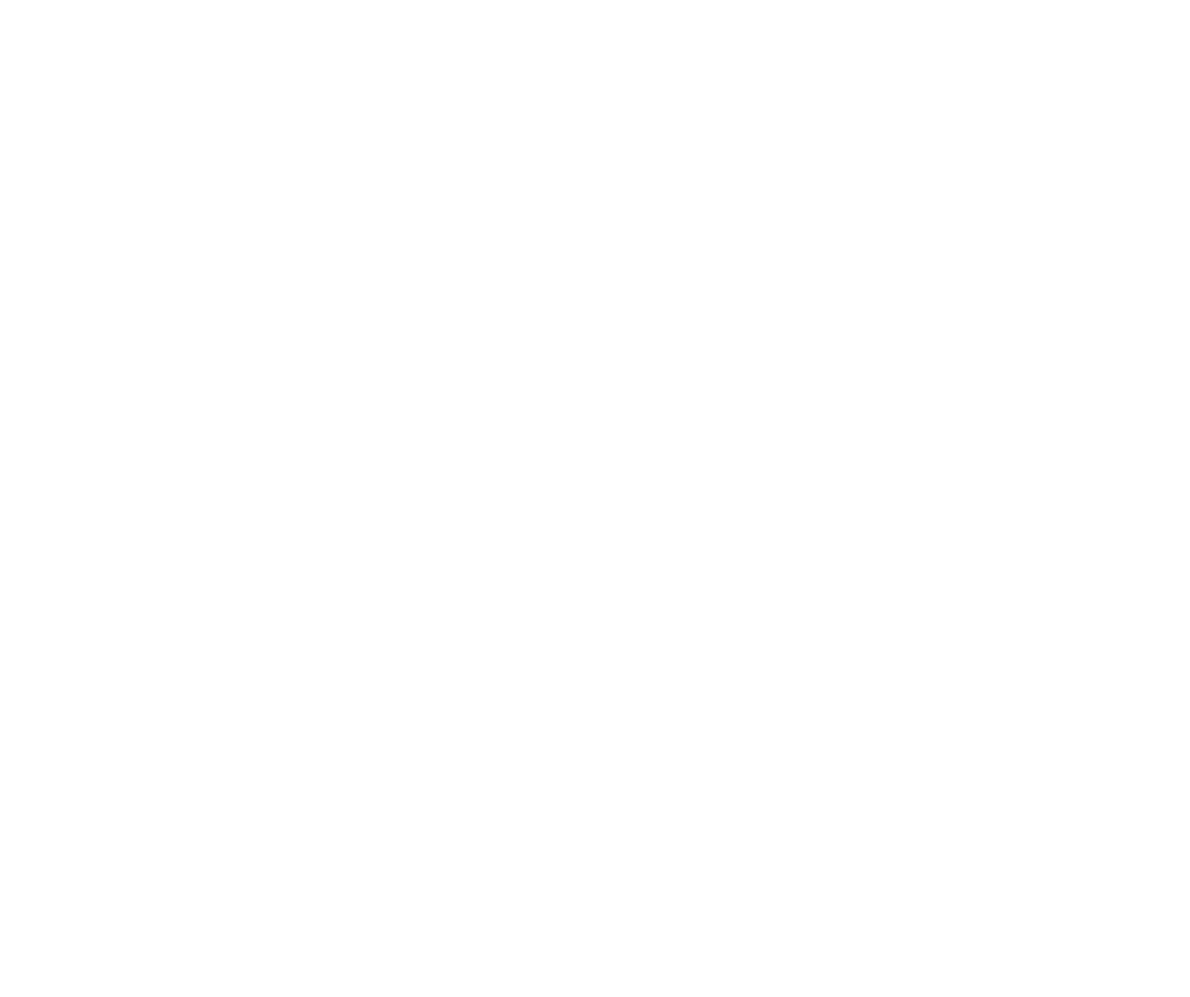
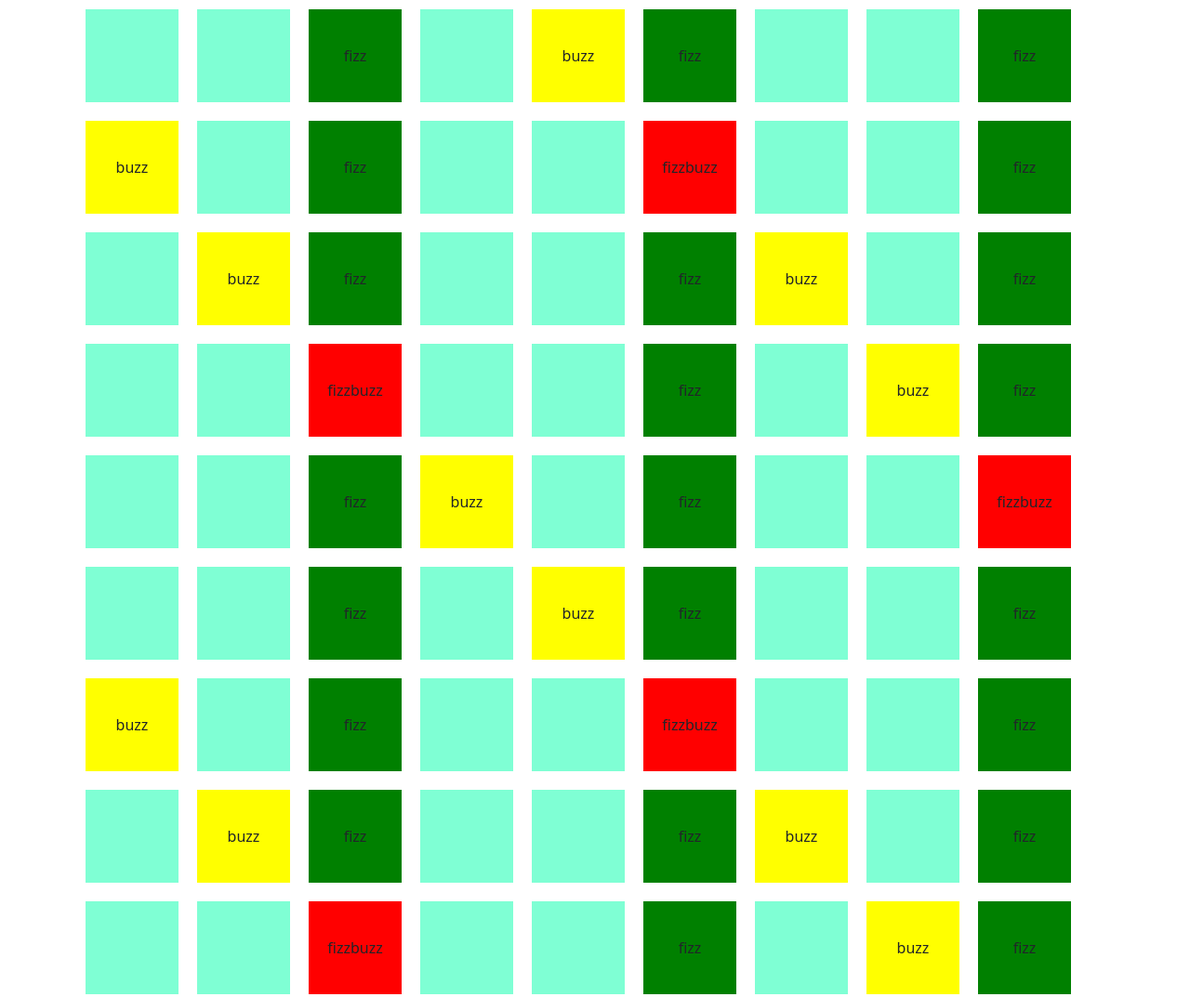
Before and after one commit to EmanueleDiLeo/js-fizzbuzz, a plain HTML site: page index.html in a window 1280 px wide. Shown: the top 1073 px of the page at 93% size. Before the commit the page ends 800 px from the top, so only its background shows below. Drawn offline with nearby package versions, Linux system fonts and the light colour scheme.

Commit message:
[ADD] : box fizz and buzz

```diff
--- a/css/style.css
+++ b/css/style.css
@@ -0,0 +1,22 @@
+.box{
+  display: flex;
+  width: 100px;
+  height: 100px;
+  justify-content: center;
+  align-items: center;
+  margin: 10px;
+  background-color: aquamarine;
+
+}
+
+.fizz{
+  background-color: green;
+}
+
+.buzz{
+  background-color: yellow;
+}
+
+.fizz-buzz{
+  background-color: red;
+}
--- a/index.html
+++ b/index.html
@@ -3,6 +3,9 @@
 <head>
   <meta charset="UTF-8">
   <meta name="viewport" content="width=device-width, initial-scale=1.0">
+
+  <link href="https://cdn.jsdelivr.net/npm/bootstrap@5.3.1/dist/css/bootstrap.min.css" rel="stylesheet" integrity="sha384-4bw+/aepP/YC94hEpVNVgiZdgIC5+VKNBQNGCHeKRQN+PtmoHDEXuppvnDJzQIu9" crossorigin="anonymous">
+  <script src="https://cdn.jsdelivr.net/npm/bootstrap@5.3.1/dist/js/bootstrap.bundle.min.js" integrity="sha384-HwwvtgBNo3bZJJLYd8oVXjrBZt8cqVSpeBNS5n7C8IVInixGAoxmnlMuBnhbgrkm" crossorigin="anonymous"></script>
 
   <!-- My-style -->
   <link rel="stylesheet" href="css/style.css">
@@ -13,6 +16,9 @@
 
   <div class="container">
 
+    <div class="d-flex flex-wrap big-box">
+    </div>
+
   </div>
 
   <!-- Script -->
--- a/js/script.js
+++ b/js/script.js
@@ -1,17 +1,29 @@
+const bigBox = document.querySelector(".big-box");
+
 for(let i=1; i<=100; i++){
   let check = true;
+  const box = document.createElement("div");
+  box.classList.add("box");
 
-  if(i % 3 === 0 && i % 5 === 0){
+  if(!(i % 3) && !(i % 5)){
     console.log("3 e 5 - i=", i, "FizzBuzz");
+    box.classList.add("fizz-buzz");
+    box.append("fizzbuzz");
     check= false;
   }
 
   if(i % 3 === 0 && check){
     console.log("3 - i=", i, i % 3 === 0,"Fizz");
+    box.classList.add("fizz");
+    box.append("fizz");
   }
 
   if(i % 5 === 0 && check){
     console.log("3 - i=", i, i % 5 === 0,"Buzz");
+    box.classList.add("buzz");
+    box.append("buzz");
   }
+
+  bigBox.append(box);
   console.log("-------------------------------------");
 }
```
